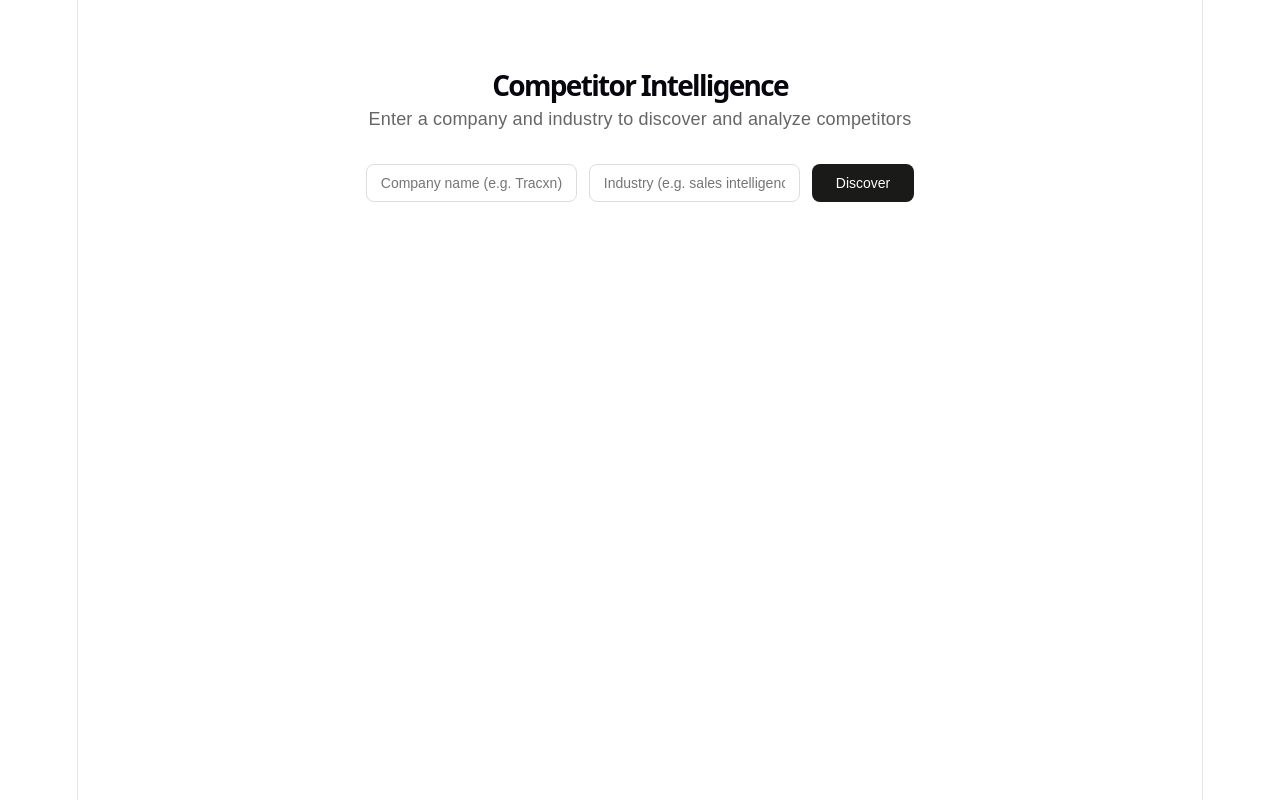
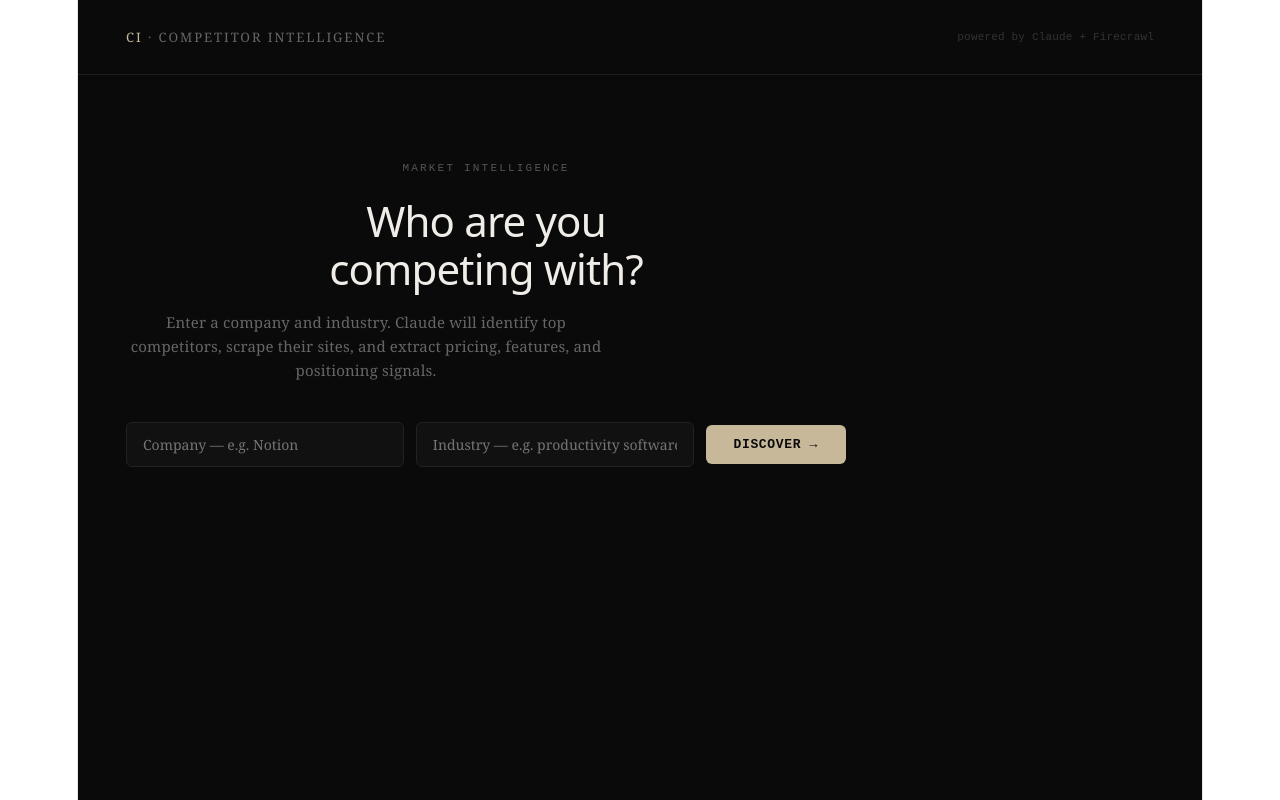
Before and after one commit to Deeks89/competitor-intelligence-ui, a React (Vite) app: page / in a window 1280 px wide. Built offline with nearby package versions, Linux system fonts and the light colour scheme.

Commit message:
Redesign: dark editorial UI

```diff
--- a/src/App.jsx
+++ b/src/App.jsx
@@ -2,6 +2,230 @@ import { useState } from "react"
 import axios from "axios"
 
 const API_BASE = "https://competitor-intelligence-api-production.up.railway.app"
+
+const styles = {
+  root: {
+    minHeight: "100vh",
+    background: "#0a0a0a",
+    color: "#f0ede8",
+    fontFamily: "'Georgia', serif",
+    padding: "0",
+  },
+  header: {
+    borderBottom: "1px solid #1e1e1e",
+    padding: "24px 48px",
+    display: "flex",
+    alignItems: "center",
+    justifyContent: "space-between",
+  },
+  logo: {
+    fontSize: "13px",
+    letterSpacing: "0.15em",
+    textTransform: "uppercase",
+    color: "#666",
+    fontFamily: "'Georgia', serif",
+  },
+  logoAccent: {
+    color: "#c8b89a",
+  },
+  hero: {
+    padding: "80px 48px 48px",
+    maxWidth: "720px",
+  },
+  heroLabel: {
+    fontSize: "11px",
+    letterSpacing: "0.2em",
+    textTransform: "uppercase",
+    color: "#555",
+    marginBottom: "16px",
+    fontFamily: "monospace",
+  },
+  heroTitle: {
+    fontSize: "42px",
+    fontWeight: "400",
+    lineHeight: "1.15",
+    color: "#f0ede8",
+    margin: "0 0 16px",
+    letterSpacing: "-0.02em",
+  },
+  heroSub: {
+    fontSize: "15px",
+    color: "#666",
+    lineHeight: "1.6",
+    margin: "0 0 40px",
+    maxWidth: "480px",
+  },
+  inputRow: {
+    display: "flex",
+    gap: "12px",
+    alignItems: "center",
+    flexWrap: "wrap",
+  },
+  input: {
+    background: "#111",
+    border: "1px solid #222",
+    borderRadius: "6px",
+    padding: "12px 16px",
+    fontSize: "14px",
+    color: "#f0ede8",
+    outline: "none",
+    flex: "1",
+    minWidth: "180px",
+    fontFamily: "'Georgia', serif",
+    transition: "border-color 0.2s",
+  },
+  btn: {
+    background: "#c8b89a",
+    color: "#0a0a0a",
+    border: "none",
+    borderRadius: "6px",
+    padding: "12px 28px",
+    fontSize: "13px",
+    fontWeight: "600",
+    letterSpacing: "0.05em",
+    cursor: "pointer",
+    fontFamily: "monospace",
+    textTransform: "uppercase",
+    transition: "background 0.2s",
+    whiteSpace: "nowrap",
+  },
+  btnDisabled: {
+    background: "#333",
+    color: "#666",
+  },
+  error: {
+    color: "#c0614a",
+    fontSize: "13px",
+    marginTop: "12px",
+    fontFamily: "monospace",
+  },
+  section: {
+    padding: "48px",
+    borderTop: "1px solid #1a1a1a",
+  },
+  sectionLabel: {
+    fontSize: "11px",
+    letterSpacing: "0.2em",
+    textTransform: "uppercase",
+    color: "#555",
+    marginBottom: "24px",
+    fontFamily: "monospace",
+  },
+  grid: {
+    display: "flex",
+    flexDirection: "column",
+    gap: "2px",
+  },
+  card: {
+    background: "#0f0f0f",
+    border: "1px solid #1a1a1a",
+    borderRadius: "8px",
+    overflow: "hidden",
+    transition: "border-color 0.2s",
+  },
+  cardHeader: {
+    padding: "20px 24px",
+    display: "flex",
+    alignItems: "center",
+    justifyContent: "space-between",
+    cursor: "pointer",
+  },
+  cardName: {
+    fontSize: "17px",
+    fontWeight: "400",
+    color: "#f0ede8",
+    margin: "0 0 4px",
+    letterSpacing: "-0.01em",
+  },
+  cardWebsite: {
+    fontSize: "12px",
+    color: "#555",
+    fontFamily: "monospace",
+    textDecoration: "none",
+  },
+  cardDesc: {
+    fontSize: "13px",
+    color: "#666",
+    margin: "8px 0 0",
+    lineHeight: "1.5",
+    maxWidth: "480px",
+  },
+  analyzeBtn: {
+    background: "transparent",
+    border: "1px solid #2a2a2a",
+    borderRadius: "6px",
+    padding: "8px 20px",
+    fontSize: "12px",
+    color: "#c8b89a",
+    cursor: "pointer",
+    fontFamily: "monospace",
+    textTransform: "uppercase",
+    letterSpacing: "0.08em",
+    whiteSpace: "nowrap",
+    transition: "all 0.2s",
+    flexShrink: 0,
+  },
+  analysis: {
+    borderTop: "1px solid #1a1a1a",
+    padding: "24px",
+  },
+  analysisGrid: {
+    display: "grid",
+    gridTemplateColumns: "1fr 1fr",
+    gap: "24px",
+    marginBottom: "24px",
+  },
+  analysisBlock: {},
+  analysisBlockLabel: {
+    fontSize: "10px",
+    letterSpacing: "0.2em",
+    textTransform: "uppercase",
+    color: "#555",
+    marginBottom: "10px",
+    fontFamily: "monospace",
+  },
+  analysisList: {
+    margin: "0",
+    padding: "0",
+    listStyle: "none",
+  },
+  analysisItem: {
+    fontSize: "13px",
+    color: "#aaa",
+    lineHeight: "1.6",
+    paddingLeft: "12px",
+    position: "relative",
+    marginBottom: "4px",
+  },
+  pricingBar: {
+    background: "#111",
+    border: "1px solid #1e1e1e",
+    borderRadius: "6px",
+    padding: "16px 20px",
+    display: "flex",
+    alignItems: "center",
+    justifyContent: "space-between",
+    gap: "16px",
+  },
+  pricingModel: {
+    fontSize: "12px",
+    color: "#c8b89a",
+    fontFamily: "monospace",
+    textTransform: "uppercase",
+    letterSpacing: "0.1em",
+  },
+  pricingRange: {
+    fontSize: "13px",
+    color: "#666",
+    fontFamily: "monospace",
+  },
+  targetText: {
+    fontSize: "13px",
+    color: "#aaa",
+    lineHeight: "1.6",
+    margin: "0",
+  },
+}
 
 export default function App() {
   const [companyName, setCompanyName] = useState("")
@@ -14,7 +238,7 @@ export default function App() {
 
   async function handleDiscover() {
     if (!companyName || !industry) {
-      setError("Please enter both company name and industry")
+      setError("Enter both a company name and industry to continue.")
       return
     }
     setLoading(true)
@@ -24,113 +248,207 @@ export default function App() {
     try {
       const res = await axios.post(`${API_BASE}/api/competitors/discover`, {
         company_name: companyName,
-        industry: industry
+        industry: industry,
       })
       setCompetitors(res.data)
     } catch (e) {
-      setError("Failed to discover competitors. Is the API running?")
+      setError("Could not reach the API. Check that the backend is running.")
     }
     setLoading(false)
   }
 
   async function handleAnalyze(competitorId) {
-    setAnalyzing(prev => ({ ...prev, [competitorId]: true }))
+    setAnalyzing((prev) => ({ ...prev, [competitorId]: true }))
     try {
       const res = await axios.post(`${API_BASE}/api/analysis/${competitorId}/run`)
-      setAnalyses(prev => ({ ...prev, [competitorId]: res.data }))
+      setAnalyses((prev) => ({ ...prev, [competitorId]: res.data }))
     } catch (e) {
-      setError(`Failed to analyze competitor ${competitorId}`)
+      setError(`Analysis failed for competitor ${competitorId}.`)
     }
-    setAnalyzing(prev => ({ ...prev, [competitorId]: false }))
+    setAnalyzing((prev) => ({ ...prev, [competitorId]: false }))
+  }
+
+  function getFeatures(analysis) {
+    if (!analysis.features) return []
+    if (Array.isArray(analysis.features)) return analysis.features
+    if (analysis.features.items) return analysis.features.items
+    return []
+  }
+
+  function getStrengths(analysis) {
+    if (!analysis.strengths) return []
+    if (Array.isArray(analysis.strengths)) return analysis.strengths
+    if (analysis.strengths.items) return analysis.strengths.items
+    return []
+  }
+
+  function getWeaknesses(analysis) {
+    if (!analysis.weaknesses) return []
+    if (Array.isArray(analysis.weaknesses)) return analysis.weaknesses
+    if (analysis.weaknesses.items) return analysis.weaknesses.items
+    return []
   }
 
   return (
-    <div style={{ maxWidth: 900, margin: "0 auto", padding: "40px 20px", fontFamily: "sans-serif" }}>
-      <h1 style={{ fontSize: 28, fontWeight: 600, marginBottom: 8 }}>Competitor Intelligence</h1>
-      <p style={{ color: "#666", marginBottom: 32 }}>Enter a company and industry to discover and analyze competitors</p>
+    <div style={styles.root}>
+      {/* Header */}
+      <div style={styles.header}>
+        <span style={styles.logo}>
+          <span style={styles.logoAccent}>CI</span> · Competitor Intelligence
+        </span>
+        <span style={{ fontSize: "11px", color: "#333", fontFamily: "monospace" }}>
+          powered by Claude + Firecrawl
+        </span>
+      </div>
 
-      <div style={{ display: "flex", gap: 12, marginBottom: 16 }}>
+      {/* Hero */}
+      <div style={styles.hero}>
+        <p style={styles.heroLabel}>Market Intelligence</p>
+        <h1 style={styles.heroTitle}>
+          Who are you<br />competing with?
+        </h1>
+        <p style={styles.heroSub}>
+          Enter a company and industry. Claude will identify top competitors, scrape their sites,
+          and extract pricing, features, and positioning signals.
+        </p>
+
+        <div style={styles.inputRow}>
           <input
-          placeholder="Company name (e.g. Tracxn)"
+            style={styles.input}
+            placeholder="Company — e.g. Notion"
             value={companyName}
-          onChange={e => setCompanyName(e.target.value)}
-          style={{ flex: 1, padding: "10px 14px", borderRadius: 8, border: "1px solid #ddd", fontSize: 14 }}
+            onChange={(e) => setCompanyName(e.target.value)}
+            onKeyDown={(e) => e.key === "Enter" && handleDiscover()}
           />
           <input
-          placeholder="Industry (e.g. sales intelligence)"
+            style={styles.input}
+            placeholder="Industry — e.g. productivity software"
             value={industry}
-          onChange={e => setIndustry(e.target.value)}
-          style={{ flex: 1, padding: "10px 14px", borderRadius: 8, border: "1px solid #ddd", fontSize: 14 }}
+            onChange={(e) => setIndustry(e.target.value)}
+            onKeyDown={(e) => e.key === "Enter" && handleDiscover()}
           />
           <button
+            style={loading ? { ...styles.btn, ...styles.btnDisabled } : styles.btn}
             onClick={handleDiscover}
             disabled={loading}
-          style={{ padding: "10px 24px", borderRadius: 8, background: "#1a1a18", color: "#fff", border: "none", cursor: "pointer", fontSize: 14, fontWeight: 500 }}
           >
-          {loading ? "Discovering..." : "Discover"}
+            {loading ? "Scanning..." : "Discover →"}
           </button>
         </div>
 
-      {error && <p style={{ color: "red", marginBottom: 16 }}>{error}</p>}
+        {error && <p style={styles.error}>⚠ {error}</p>}
+      </div>
 
+      {/* Results */}
       {competitors.length > 0 && (
+        <div style={styles.section}>
+          <p style={styles.sectionLabel}>
+            {competitors.length} competitors identified for {companyName}
+          </p>
+
+          <div style={styles.grid}>
+            {competitors.map((comp) => (
+              <div key={comp.id} style={styles.card}>
+                <div style={styles.cardHeader}>
                   <div>
-          <h2 style={{ fontSize: 18, fontWeight: 500, marginBottom: 16 }}>
-            Found {competitors.length} competitors
-          </h2>
-          <div style={{ display: "flex", flexDirection: "column", gap: 16 }}>
-            {competitors.map(comp => (
-              <div key={comp.id} style={{ border: "1px solid #e2e0d8", borderRadius: 12, padding: 20 }}>
-                <div style={{ display: "flex", justifyContent: "space-between", alignItems: "flex-start", marginBottom: 8 }}>
-                  <div>
-                    <h3 style={{ fontSize: 16, fontWeight: 600, margin: 0 }}>{comp.name}</h3>
-                    <a href={comp.website} target="_blank" rel="noreferrer" style={{ fontSize: 13, color: "#1a1a18" }}>{comp.website}</a>
+                    <p style={styles.cardName}>{comp.name}</p>
+                    {comp.website && (
+                      <a
+                        href={comp.website}
+                        target="_blank"
+                        rel="noreferrer"
+                        style={styles.cardWebsite}
+                      >
+                        {comp.website.replace("https://", "").replace("http://", "")}
+                      </a>
+                    )}
+                    {comp.description && (
+                      <p style={styles.cardDesc}>{comp.description}</p>
+                    )}
                   </div>
                   <button
+                    style={
+                      analyzing[comp.id]
+                        ? { ...styles.analyzeBtn, color: "#555", borderColor: "#1a1a1a" }
+                        : styles.analyzeBtn
+                    }
                     onClick={() => handleAnalyze(comp.id)}
-                    disabled={analyzing[comp.id]}
-                    style={{ padding: "6px 16px", borderRadius: 8, background: "#f1efe8", border: "1px solid #e2e0d8", cursor: "pointer", fontSize: 13,color: "#1a1a18" }}
+                    disabled={analyzing[comp.id] || !!analyses[comp.id]}
                   >
-                    {analyzing[comp.id] ? "Analyzing..." : "Analyze"}
+                    {analyzing[comp.id]
+                      ? "Analyzing..."
+                      : analyses[comp.id]
+                      ? "Done ✓"
+                      : "Analyze"}
                   </button>
                 </div>
-                <p style={{ fontSize: 14, color: "#ffffff", margin: 0 }}>{comp.description}</p>
 
                 {analyses[comp.id] && (
-                  <div style={{ marginTop: 16, paddingTop: 16, borderTop: "1px solid #e2e0d8" }}>
-                    <div style={{ display: "grid", gridTemplateColumns: "1fr 1fr", gap: 16 }}>
-                      <div>
-                        <p style={{ fontSize: 12, color: "#aaa", textTransform: "uppercase", letterSpacing: "0.05em", marginBottom: 6 }}>Features</p>
-                        <ul style={{ margin: 0, paddingLeft: 16, fontSize: 13, color: "#ffffff" }}>
-                          {(analyses[comp.id].features || []).map((f, i) => <li key={i}>{f}</li>)}
+                  <div style={styles.analysis}>
+                    {/* Pricing */}
+                    {analyses[comp.id].pricing_model && (
+                      <div style={{ ...styles.pricingBar, marginBottom: "20px" }}>
+                        <span style={styles.pricingModel}>
+                          {analyses[comp.id].pricing_model}
+                        </span>
+                        {analyses[comp.id].pricing_min > 0 && (
+                          <span style={styles.pricingRange}>
+                            ${analyses[comp.id].pricing_min} – ${analyses[comp.id].pricing_max} / mo
+                          </span>
+                        )}
+                      </div>
+                    )}
+
+                    <div style={styles.analysisGrid}>
+                      {/* Features */}
+                      <div style={styles.analysisBlock}>
+                        <p style={styles.analysisBlockLabel}>Features</p>
+                        <ul style={styles.analysisList}>
+                          {getFeatures(analyses[comp.id]).map((f, i) => (
+                            <li key={i} style={styles.analysisItem}>
+                              <span style={{ position: "absolute", left: 0, color: "#c8b89a" }}>–</span>
+                              {f}
+                            </li>
+                          ))}
                         </ul>
                       </div>
-                      <div>
-                        <p style={{ fontSize: 12, color: "#aaa", textTransform: "uppercase", letterSpacing: "0.05em", marginBottom: 6 }}>Strengths</p>
-                        <ul style={{ margin: 0, paddingLeft: 16, fontSize: 13, color: "#ffffff" }}>
-                          {(analyses[comp.id].strengths || []).map((s, i) => <li key={i}>{s}</li>)}
+
+                      {/* Strengths */}
+                      <div style={styles.analysisBlock}>
+                        <p style={styles.analysisBlockLabel}>Strengths</p>
+                        <ul style={styles.analysisList}>
+                          {getStrengths(analyses[comp.id]).map((s, i) => (
+                            <li key={i} style={styles.analysisItem}>
+                              <span style={{ position: "absolute", left: 0, color: "#7aab6e" }}>+</span>
+                              {s}
+                            </li>
+                          ))}
                         </ul>
                       </div>
-                      <div>
-                        <p style={{ fontSize: 12, color: "#aaa", textTransform: "uppercase", letterSpacing: "0.05em", marginBottom: 6 }}>Weaknesses</p>
-                        <ul style={{ margin: 0, paddingLeft: 16, fontSize: 13, color: "#ffffff" }}>
-                          {(analyses[comp.id].weaknesses || []).map((w, i) => <li key={i}>{w}</li>)}
+
+                      {/* Weaknesses */}
+                      <div style={styles.analysisBlock}>
+                        <p style={styles.analysisBlockLabel}>Weaknesses</p>
+                        <ul style={styles.analysisList}>
+                          {getWeaknesses(analyses[comp.id]).map((w, i) => (
+                            <li key={i} style={styles.analysisItem}>
+                              <span style={{ position: "absolute", left: 0, color: "#c0614a" }}>×</span>
+                              {w}
+                            </li>
+                          ))}
                         </ul>
                       </div>
-                      <div>
-                        <p style={{ fontSize: 12, color: "#aaa", textTransform: "uppercase", letterSpacing: "0.05em", marginBottom: 6 }}>Target market</p>
-                        <p style={{ fontSize: 13, color: "#ffffff", margin: 0 }}>{analyses[comp.id].target_market}</p>
-                      </div>
-                    </div>
-                    {analyses[comp.id].pricing_model && (
-                      <div style={{ marginTop: 12 }}>
-                        <p style={{ fontSize: 12, color: "#aaa", textTransform: "uppercase", letterSpacing: "0.05em", marginBottom: 4 }}>Pricing</p>
-                        <p style={{ fontSize: 13, color: "#ffffff", margin: 0 }}>
-                          {analyses[comp.id].pricing_model}
-                          {analyses[comp.id].pricing_min ? ` · $${analyses[comp.id].pricing_min} – $${analyses[comp.id].pricing_max}` : ""}
+
+                      {/* Target Market */}
+                      {analyses[comp.id].target_market && (
+                        <div style={styles.analysisBlock}>
+                          <p style={styles.analysisBlockLabel}>Target market</p>
+                          <p style={styles.targetText}>
+                            {analyses[comp.id].target_market}
                           </p>
                         </div>
                       )}
+                    </div>
                   </div>
                 )}
               </div>
```
Lines whose indentation alone changed are shown as unchanged.
